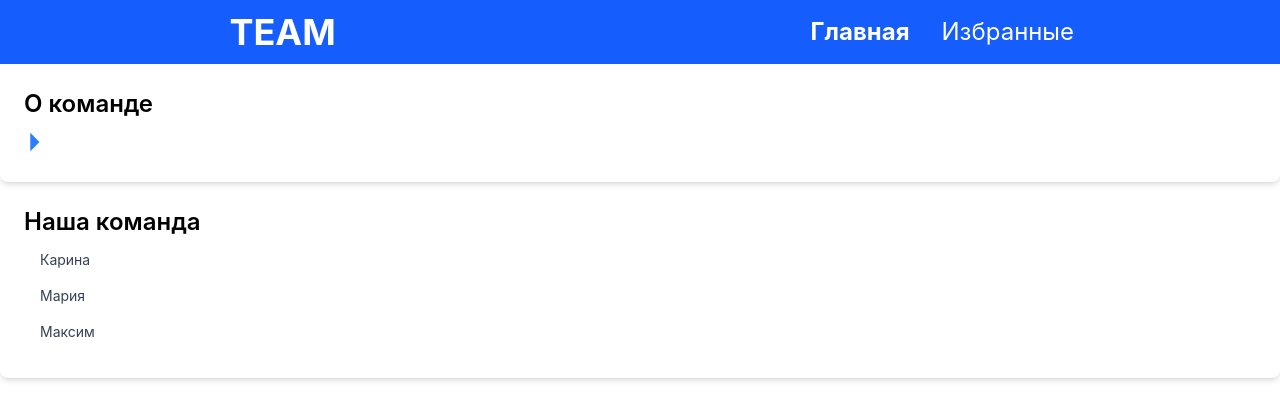
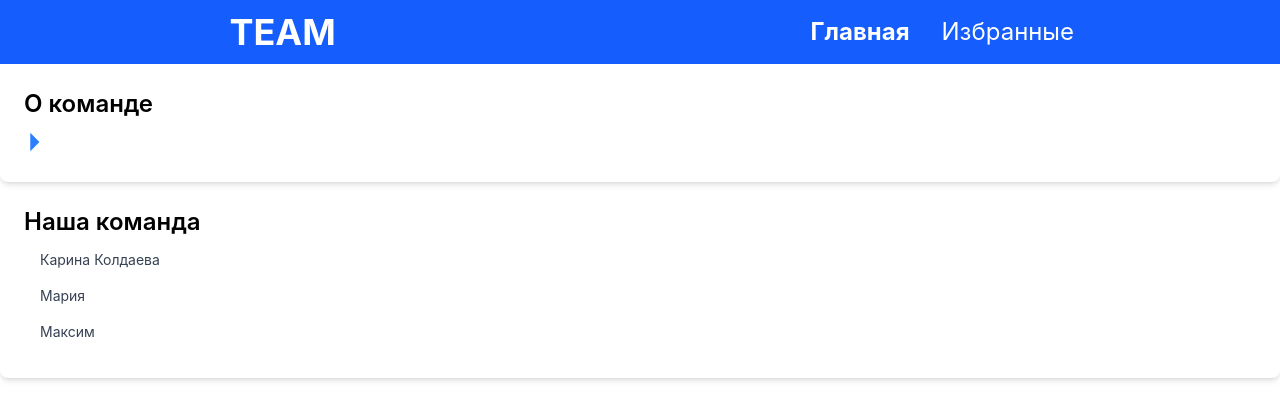
Before and after one commit to KarinaKold/TEAM-hackathon, a React (Vite) app: page / in a window 1280 px wide. Shown: the top 420 px of the page. Built offline with nearby package versions, Linux system fonts and the light colour scheme.

Commit message:
feat: create Member page, update Home page & router, create data file

```diff
--- /dev/null
+++ b/src/data.js
@@ -0,0 +1,59 @@
+export const MEMBERS = [
+	{
+		id: 1,
+		name: 'Карина Колдаева',
+		age: '29',
+		img: 'https://avatars.githubusercontent.com/u/71209378?v=4',
+		descr: 'Фронтенд разработчик. Инженер-разработчик РЭА с опытом работы более 6 лет. Воспитываю собаку.',
+		social: {
+			telegram: 'https://t.me/karinakold',
+			github: 'https://github.com/KarinaKold',
+		},
+		progress: [
+			{ technology: 'HTML', percentage: 100 },
+			{ technology: 'CSS', percentage: 95 },
+			{ technology: 'React', percentage: 80 },
+			{ technology: 'Node.js', percentage: 60 },
+		],
+		work: 'Тимлид и фронтенд разработчик командного проекта',
+		badge: 'Тимлид',
+	},
+	{
+		id: 2,
+		name: 'Мария',
+		age: '',
+		img: 'https://avatars.githubusercontent.com/u/148201537?v=4',
+		descr: 'Фронтенд разработчик',
+		social: {
+			telegram: 'https://t.me/',
+			github: 'https://github.com/',
+		},
+		progress: [
+			{ technology: 'HTML', percentage: 100 },
+			{ technology: 'CSS', percentage: 90 },
+			{ technology: 'React', percentage: 80 },
+			{ technology: 'Node.js', percentage: 60 },
+		],
+		work: 'Фронтенд разработчик командного проекта',
+		badge: '',
+	},
+	{
+		id: 3,
+		name: 'Максим',
+		age: '',
+		img: 'https://avatars.githubusercontent.com/u/135017705?v=4',
+		descr: 'Фронтенд разработчик',
+		social: {
+			telegram: 'https://t.me/',
+			github: 'https://github.com/',
+		},
+		progress: [
+			{ technology: 'HTML', percentage: 100 },
+			{ technology: 'CSS', percentage: 90 },
+			{ technology: 'React', percentage: 80 },
+			{ technology: 'Node.js', percentage: 60 },
+		],
+		work: 'Фронтенд разработчик командного проекта',
+		badge: '',
+	},
+];
--- a/src/pages/HomePage.jsx
+++ b/src/pages/HomePage.jsx
@@ -1,34 +1,6 @@
+import { Link } from 'react-router';
 import { Dropdown } from '../components';
-
-const MEMBERS = [
-	{
-		id: 1,
-		name: 'Карина',
-		age: '',
-		img: '',
-		descr: '',
-		contacts: '',
-		role: '',
-	},
-	{
-		id: 2,
-		name: 'Мария',
-		age: '',
-		img: '',
-		descr: '',
-		contacts: '',
-		role: '',
-	},
-	{
-		id: 3,
-		name: 'Максим',
-		age: '',
-		img: '',
-		descr: '',
-		contacts: '',
-		role: '',
-	},
-];
+import { MEMBERS } from '../data';
 
 export const HomePage = () => {
 	return (
@@ -41,13 +13,14 @@ export const HomePage = () => {
 			<section className="bg-white pl-6 pb-6 rounded-lg shadow-md">
 				<h2 className="text-2xl font-semibold">Наша команда</h2>
 				<div className="py-1">
-					{MEMBERS.map((member) => (
-						<a
-							href="#"
+					{MEMBERS.map(({ id, name }) => (
+						<Link
+							to={`/member/${id}`}
+							key={id}
 							className="block px-4 py-2 text-sm text-gray-700 hover:bg-gray-100"
 						>
-							{member.name}
-						</a>
+							<h5>{name}</h5>
+						</Link>
 					))}
 				</div>
 			</section>
--- /dev/null
+++ b/src/pages/MemberPage.jsx
@@ -0,0 +1,58 @@
+// import Progress from './Progress';
+// import Badge from './Badge';
+// import FavoriteButton from './FavoriteButton';
+
+import { useParams } from 'react-router';
+import { MEMBERS } from '../data';
+
+export const MemberPage = () => {
+	const { id } = useParams();
+	const member = MEMBERS.find((pers) => pers.id === parseInt(id));
+	const { name, age, img, descr, social, work } = member;
+
+	if (!member) {
+		return <div>Не найден</div>;
+	}
+
+	return (
+		// <Breadcrumbs/>
+		<>
+			<div className="flex flex-col gap-5 text-center p-6">
+				<img
+					src={img}
+					alt={name}
+					className="rounded-full mb-4 border-4 border-blue-500 shadow-md"
+				/>
+				<h3 className="text-3xl font-bold text-gradient bg-clip-text text-transparent bg-linear-to-r from-purple-600 to-blue-400">
+					{name}
+				</h3>
+				<p className="text-gray-600 text-lg">Возраст: {age}</p>
+				<p className="w-2xl font-semibold text-gray-700">{descr}</p>
+				<div className="w-3xs flex justify-center">
+					<a
+						href={social.telegram}
+						target="_blank"
+						rel="noopener noreferrer"
+						className="text-xl text-blue-500 hover:text-blue-700 transition-colors duration-300"
+					>
+						Telegram
+					</a>
+					<a
+						href={social.github}
+						target="_blank"
+						rel="noopener noreferrer"
+						className="text-xl text-blue-500 hover:text-blue-700 transition-colors duration-300"
+					>
+						GitHub
+					</a>
+				</div>
+				<div className="mt-8 p-4 bg-gray-100 rounded-lg shadow-md">
+					<h4 className="text-xl font-bold text-gray-800">
+						Описание работы на проекте:
+					</h4>
+					<p className="mt-2 text-gray-600">{work}</p>
+				</div>
+			</div>
+		</>
+	);
+};
--- a/src/pages/index.js
+++ b/src/pages/index.js
@@ -1,3 +1,4 @@
 export * from './HomePage';
 export * from './FavoritesPage';
+export * from './MemberPage';
 export * from './NotFoundPage';
--- a/src/router/router.jsx
+++ b/src/router/router.jsx
@@ -1,5 +1,5 @@
 import { createBrowserRouter } from 'react-router';
-import { FavoritesPage, HomePage, NotFoundPage } from '../pages';
+import { FavoritesPage, HomePage, MemberPage, NotFoundPage } from '../pages';
 import { App } from '../App';
 
 export const router = createBrowserRouter([
@@ -9,7 +9,7 @@ export const router = createBrowserRouter([
 		children: [
 			{ path: '/', element: <HomePage /> },
 			{ path: '/favorites', element: <FavoritesPage /> },
-			{ path: '/member/:id', element: <></> },
+			{ path: '/member/:id', element: <MemberPage /> },
 		],
 	},
 	{
```
